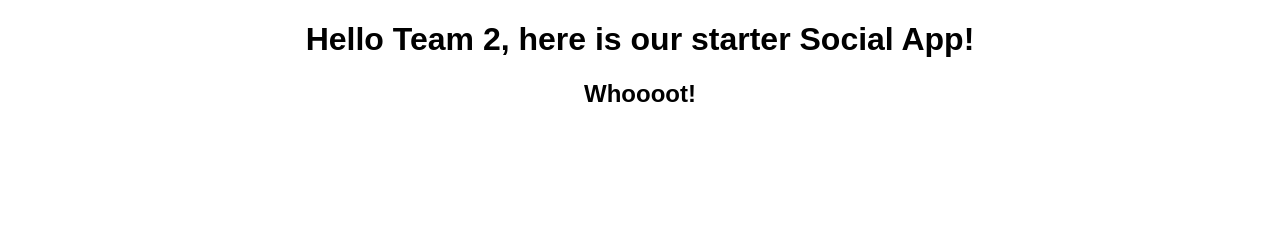
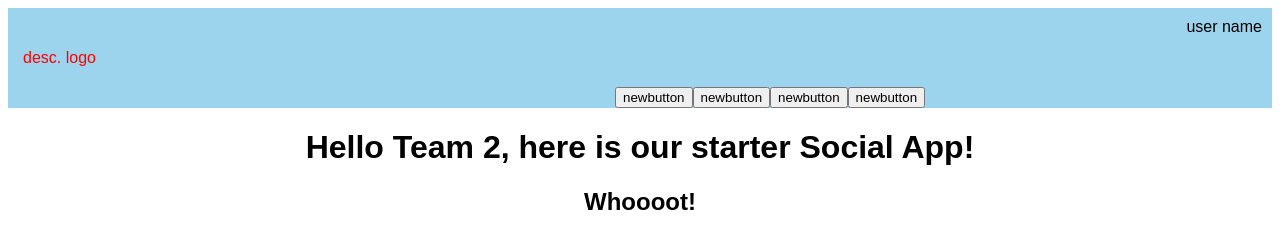
Before and after one commit to Kent-Taylor/social-app, a React app: page / in a window 1280 px wide. Built offline with nearby package versions, Linux system fonts and the light colour scheme.

Commit message:
navbar
navbar style

```diff
--- a/src/index.js
+++ b/src/index.js
@@ -6,6 +6,17 @@ import "./styles.css";
 function App() {
   return (
     <div className="App">
+      <div className="navbar-wrapper">
+        <div className="logo">desc. logo</div>
+        <div className="btn">
+          <button>newbutton</button>
+          <button>newbutton</button>
+          <button>newbutton</button>
+          <button>newbutton</button>
+        </div>
+        <div className="userName">user name</div>
+      </div>
+
       <h1>Hello Team 2, here is our starter Social App!</h1>
       <h2>Whoooot!</h2>
     </div>
--- a/src/styles.css
+++ b/src/styles.css
@@ -2,3 +2,29 @@
   font-family: sans-serif;
   text-align: center;
 }
+
+.navbar-wrapper {
+  display: flex;
+  justify-content: space-between;
+  height: 100px;
+  margin: 0px;
+  background-color: #9cd4ed;
+}
+.logo {
+  display: flex;
+  color: red;
+  align-items: center;
+  margin: 15px;
+}
+
+.btn {
+  display: flex;
+  align-self: flex-end;
+  justify-content: space-around;
+  margin-left: 20%;
+}
+
+.userName {
+  display: flex;
+  padding: 10px;
+}
```
Also changed, not shown: navbar.js (added).
